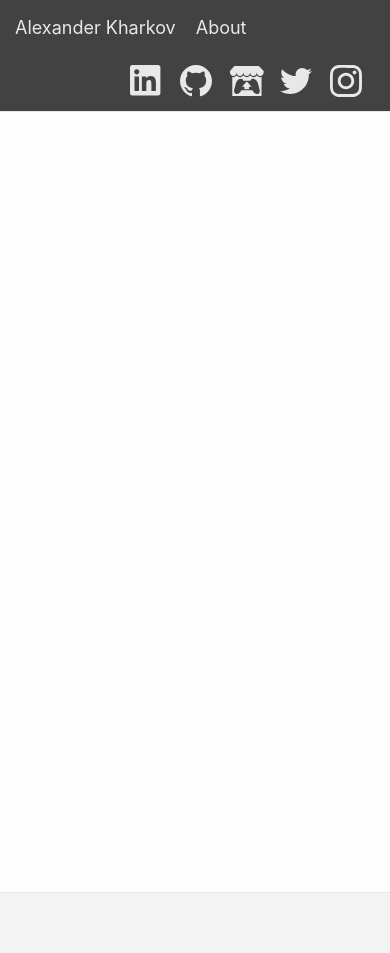
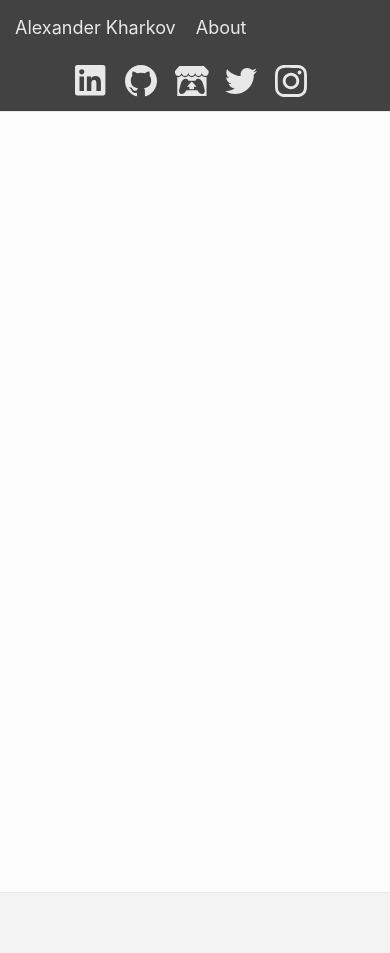
Before and after one commit to net3ton/net3ton.github.io, a Jekyll site: the page built from index.md, in a window 390 px wide. Built offline with Jekyll 4.4.1, drawn with Linux system fonts in a browser that asks for light colours.

Commit message:
style fix

```diff
--- a/_sass/style/_layout.scss
+++ b/_sass/style/_layout.scss
@@ -32,19 +32,19 @@
   display:flex;
 }
 
-//@media all and (max-width: 500px) and (min-height: 400px)
-//{
-  /*
+@media only screen and (max-width: 600px) {
+  //.wrapper-body {
+  //  background: lightblue;
+  //}
+
   .site-link {
-    display: inline-block;
-    position: relative;
+    float: none;
+    text-align: center;
+    justify-content: center;
 
-    text-align: center;
-    display:flex;
-    justify-content:center;
+    clear: both;
   }
-  */
-//}
+}
 
 /**
  * Site footer
```
